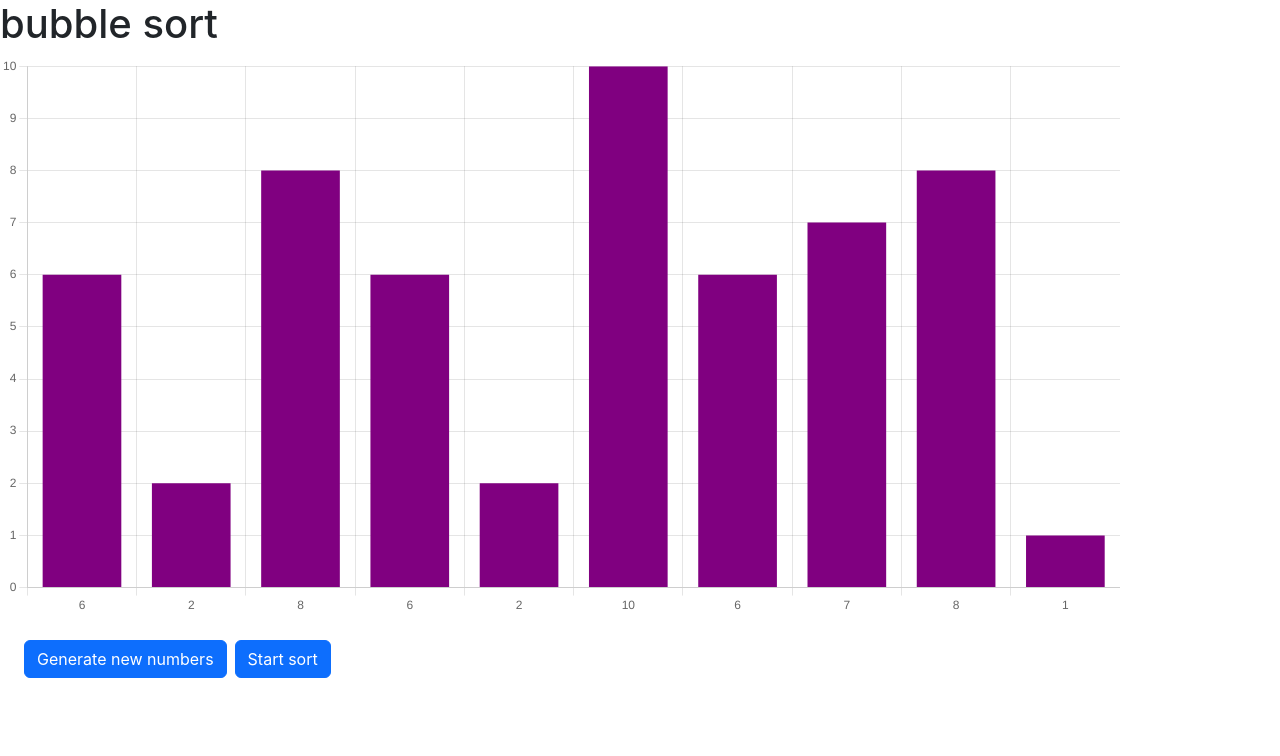
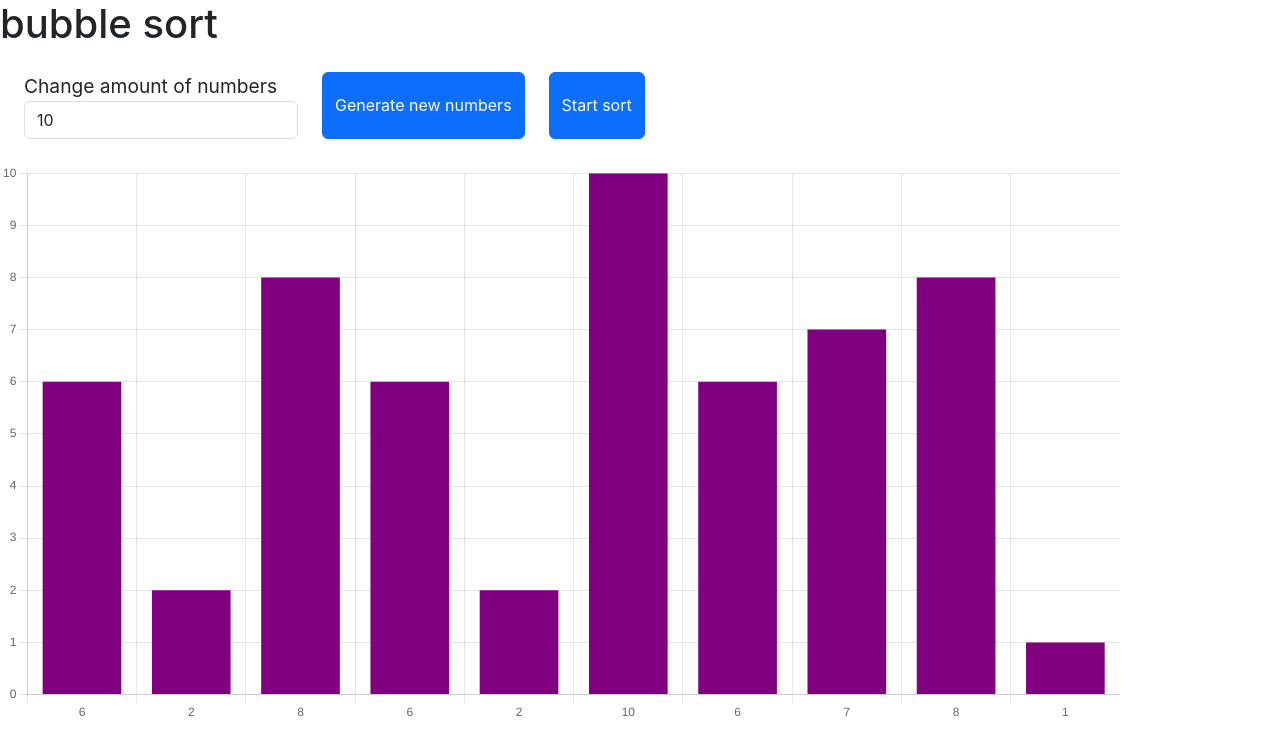
Before and after one commit to claraswan/sorting-algos, a Vue app: page / in a window 1280 px wide. Both pictures are taken after a click on the element "bubble". Shown: the top 756 px of the page. Built offline with nearby package versions, Linux system fonts and the light colour scheme.

Commit message:
Add input to change length of sorting numbers array

```diff
--- a/src/components/algo-visualization/AlgoVisualizationPage.vue
+++ b/src/components/algo-visualization/AlgoVisualizationPage.vue
@@ -36,12 +36,15 @@ onMounted(() => {
 <template>
     <h1>{{ algorithm }} sort</h1>
     <div class="algo-visual__wrapper">
-        <AlgoVisualizationBarChart :data="numbersToSort" />
-        <div class="algo-visual__actions d-flex gap-2 m-4">
+        <div class="algo-visual__actions d-flex gap-4 m-4">
+            <label class="algo-visual__actions--length">
+                Change amount of numbers
+                <input class="form-control" type="number" v-model="numbersToSortLength" />
+            </label>
             <button class="btn btn-primary" @click="generateNumbers">Generate new numbers</button>
             <button class="btn btn-primary" @click="startSort">Start sort</button>
         </div>
-
+        <AlgoVisualizationBarChart :data="numbersToSort" />
     </div>
 </template>
 
@@ -51,5 +54,11 @@ onMounted(() => {
         max-height: 70vh;
         width: 100%;
     }
+
+    &__actions {
+        &--length {
+            font-size: 1.2rem;
+        }
+    }
 }
 </style>
```
